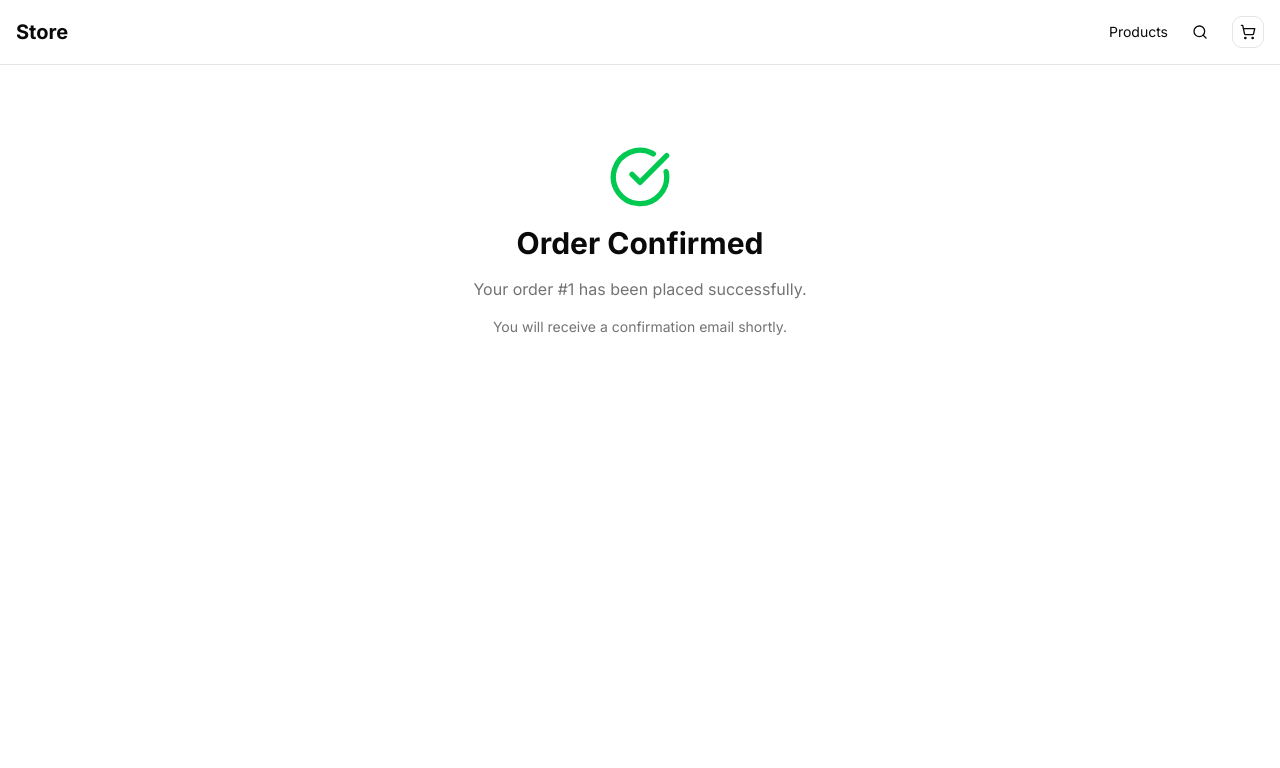
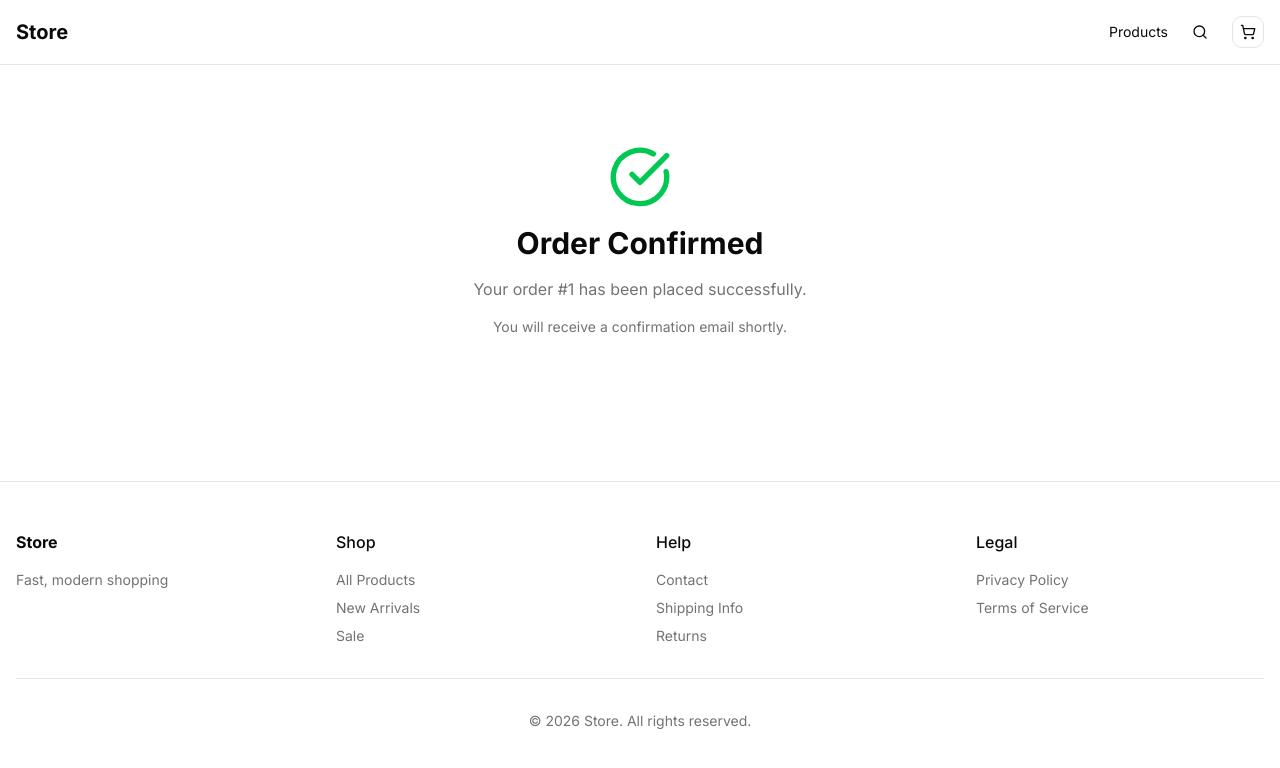
Before and after one commit to flowlesstj-create/woocommerce-next-js, a Next.js app: page /order-confirmation/1 in a window 1280 px wide. Shown: the top 768 px of the page. Built offline with nearby package versions, Linux system fonts and the light colour scheme; no server answers.

Commit message:
feat: add footer component

```diff
--- a/src/app/layout.tsx
+++ b/src/app/layout.tsx
@@ -3,6 +3,7 @@ import { Inter } from "next/font/google";
 import "./globals.css";
 import { Header } from "@/components/header";
 import { CartProvider } from "@/components/cart-provider";
+import { Footer } from "@/components/footer";
 import { storeConfig } from "../../store.config";
 
 const inter = Inter({ subsets: ["latin"] });
@@ -19,6 +20,7 @@ export default function RootLayout({ children }: { children: React.ReactNode })
         <CartProvider>
           <Header />
           <main className="container mx-auto px-4 py-8">{children}</main>
+          <Footer />
         </CartProvider>
       </body>
     </html>
--- /dev/null
+++ b/src/components/footer.tsx
@@ -0,0 +1,45 @@
+import Link from "next/link";
+import { storeConfig } from "../../store.config";
+
+export function Footer() {
+  return (
+    <footer className="border-t mt-16">
+      <div className="container mx-auto px-4 py-12">
+        <div className="grid grid-cols-2 md:grid-cols-4 gap-8">
+          <div>
+            <h3 className="font-bold mb-4">{storeConfig.name}</h3>
+            <p className="text-sm text-muted-foreground">
+              {storeConfig.description}
+            </p>
+          </div>
+          <div>
+            <h4 className="font-medium mb-4">Shop</h4>
+            <ul className="space-y-2 text-sm text-muted-foreground">
+              <li><Link href="/products" className="hover:underline">All Products</Link></li>
+              <li><Link href="/products?sort=newest" className="hover:underline">New Arrivals</Link></li>
+              <li><Link href="/products?on_sale=true" className="hover:underline">Sale</Link></li>
+            </ul>
+          </div>
+          <div>
+            <h4 className="font-medium mb-4">Help</h4>
+            <ul className="space-y-2 text-sm text-muted-foreground">
+              <li><Link href="/contact" className="hover:underline">Contact</Link></li>
+              <li><Link href="/shipping" className="hover:underline">Shipping Info</Link></li>
+              <li><Link href="/returns" className="hover:underline">Returns</Link></li>
+            </ul>
+          </div>
+          <div>
+            <h4 className="font-medium mb-4">Legal</h4>
+            <ul className="space-y-2 text-sm text-muted-foreground">
+              <li><Link href="/privacy" className="hover:underline">Privacy Policy</Link></li>
+              <li><Link href="/terms" className="hover:underline">Terms of Service</Link></li>
+            </ul>
+          </div>
+        </div>
+        <div className="border-t mt-8 pt-8 text-center text-sm text-muted-foreground">
+          <p>&copy; {new Date().getFullYear()} {storeConfig.name}. All rights reserved.</p>
+        </div>
+      </div>
+    </footer>
+  );
+}
```
